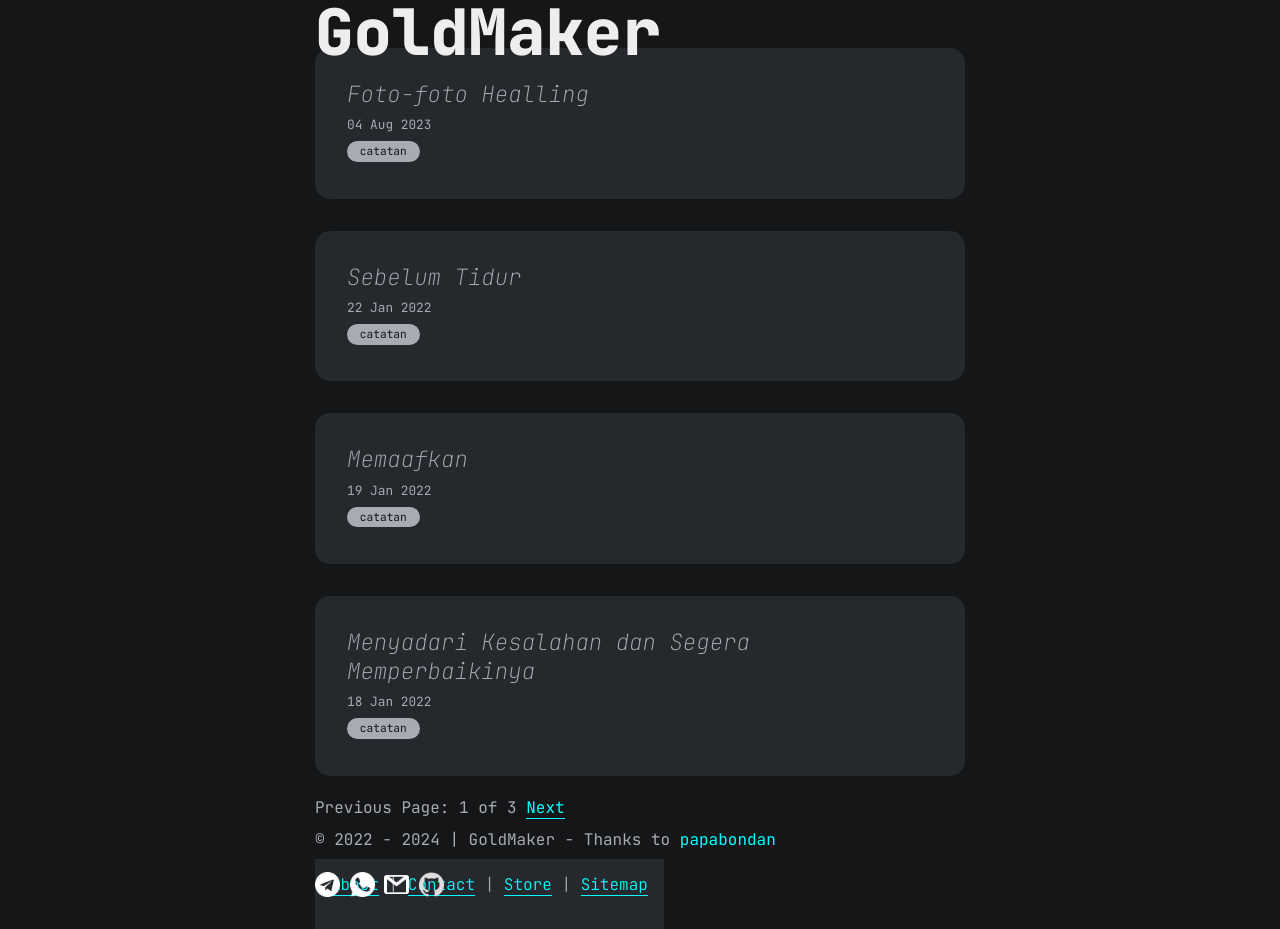
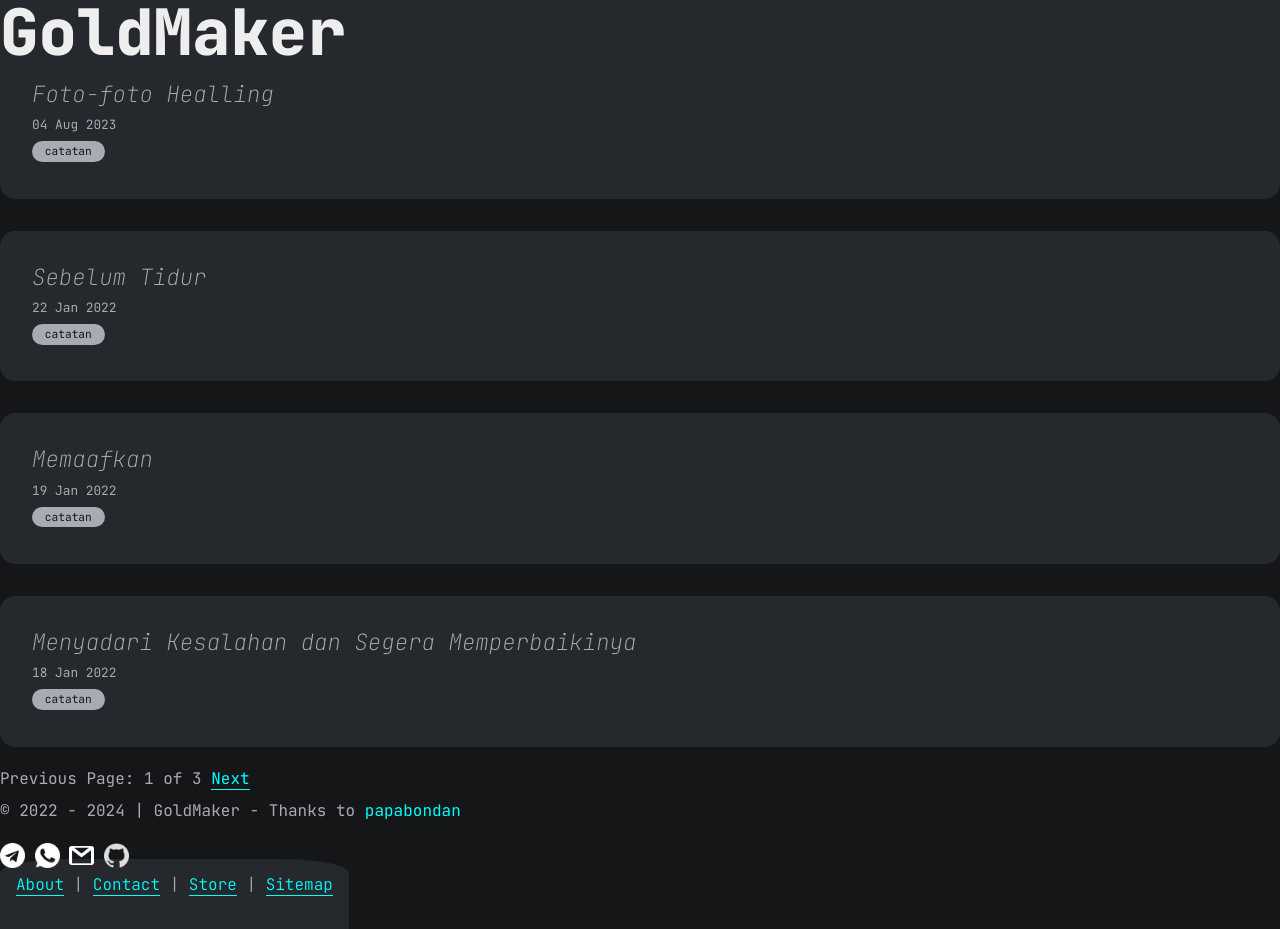
Before and after one commit to angganesia/angganesia.github.io, a Jekyll site: the page built from index.html, in a window 1280 px wide and 929 px high. Built offline with Jekyll 4.4.1, drawn with Linux system fonts in a browser that asks for light colours; the list of posts is cut into pages by our own code; comment, search, counter and statistics services are not loaded.

Commit message:
update main.css

```diff
--- a/assets/css/main.css
+++ b/assets/css/main.css
@@ -39,6 +39,8 @@ header {
   position: fixed;
   top: 0;
   width: 100%;
+  background: var(--gray-3);
+  border-radius: 0 0 20% 20%;
 }
 
 header .site-title {
@@ -49,7 +51,7 @@ header .site-title {
 
 main {
   margin: 0 auto;
-  max-width: 650px;
+  /*max-width: 650px; */
   padding: 1rem 0;
 }
 
@@ -74,6 +76,7 @@ main {
 }
 
 #bio-wrapper {
+  border-radius: 20% 20% 0 0;
   margin: auto;
   padding: 1rem;
   overflow: hidden;
```
